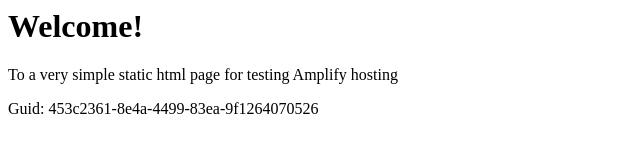
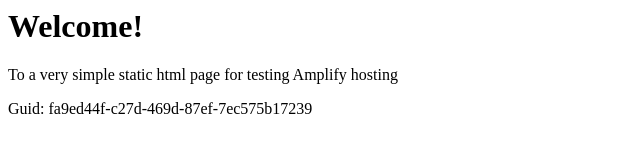
Before and after one commit to aws-aemilia-dub/Github-PR-Commit-Integration-Test-DoNotTouch-GithubWebhookPreviewCanaryTest-v1-preprod-eu-west-1, a website: page src/index.html in a window 1280 px wide. Shown: the full height of the page, 0-640 px from the left. Drawn offline with Linux system fonts and the light colour scheme.

Commit message:
commit from integ tests

```diff
--- a/src/index.html
+++ b/src/index.html
@@ -12,6 +12,6 @@
 <body>
     <h1>Welcome!</h1>
     <p>To a very simple static html page for testing Amplify hosting</p>
-    <p>Guid: 453c2361-8e4a-4499-83ea-9f1264070526</p></body>
+    <p>Guid: fa9ed44f-c27d-469d-87ef-7ec575b17239</p></body>
 
 </html>
```
